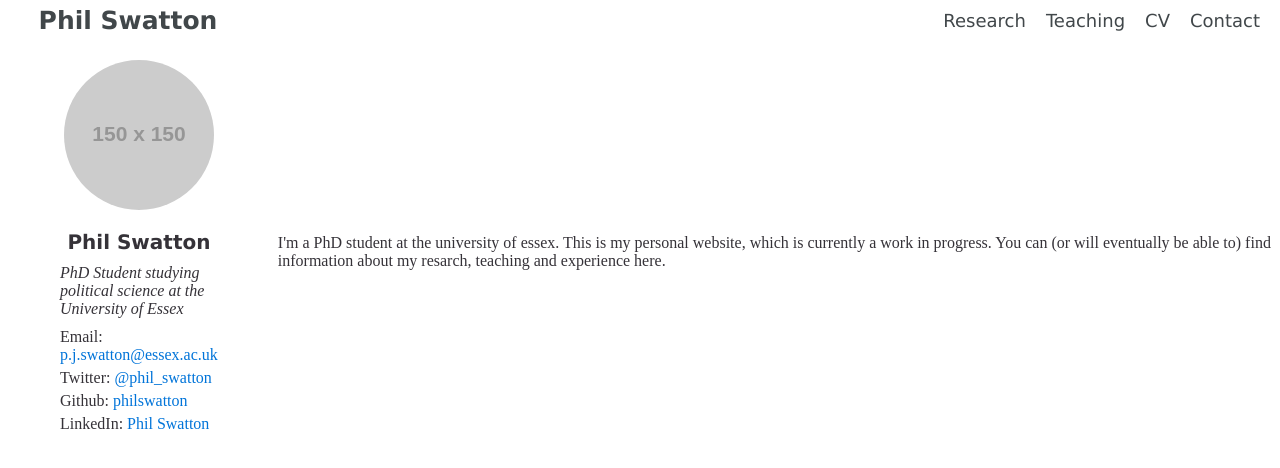
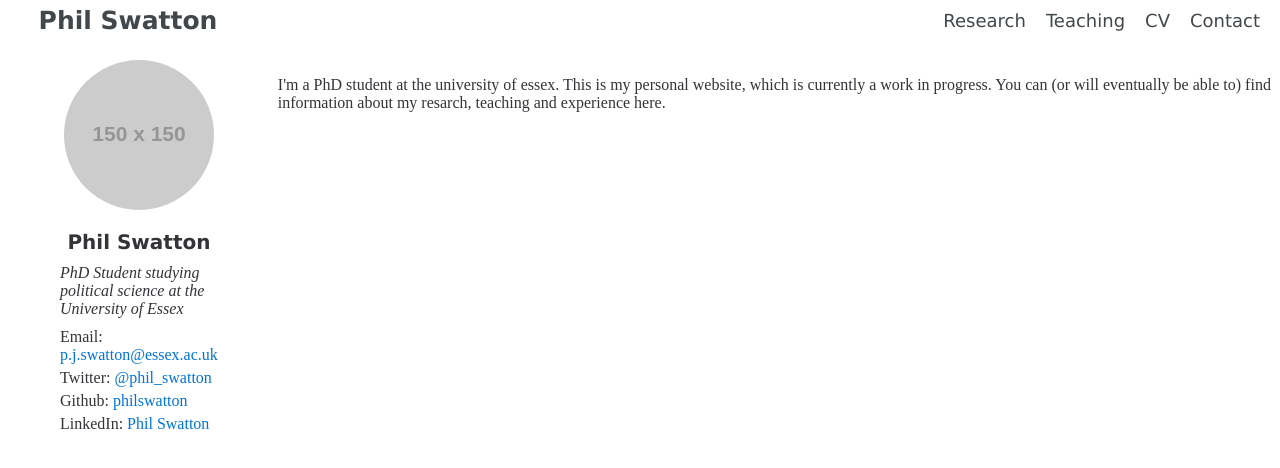
Before and after one commit to philswatton/philswatton.github.io, a Jekyll site: the page built from index.html, in a window 1280 px wide. Shown: the top 468 px of the page. Built offline with Jekyll 4.4.1, drawn with Linux system fonts in a browser that asks for light colours.

Commit message:
Update main.css
Stopped the 'columns' moving up & down based on size of screen/content

```diff
--- a/css/main.css
+++ b/css/main.css
@@ -87,7 +87,8 @@ nav a:hover {
 /*divider & sidebar*/
 .split {
   display: flex;
-  align-items: center;
+  justify-content: space-between;
+  align-items: stretch;
 }
 
 .side {
```
